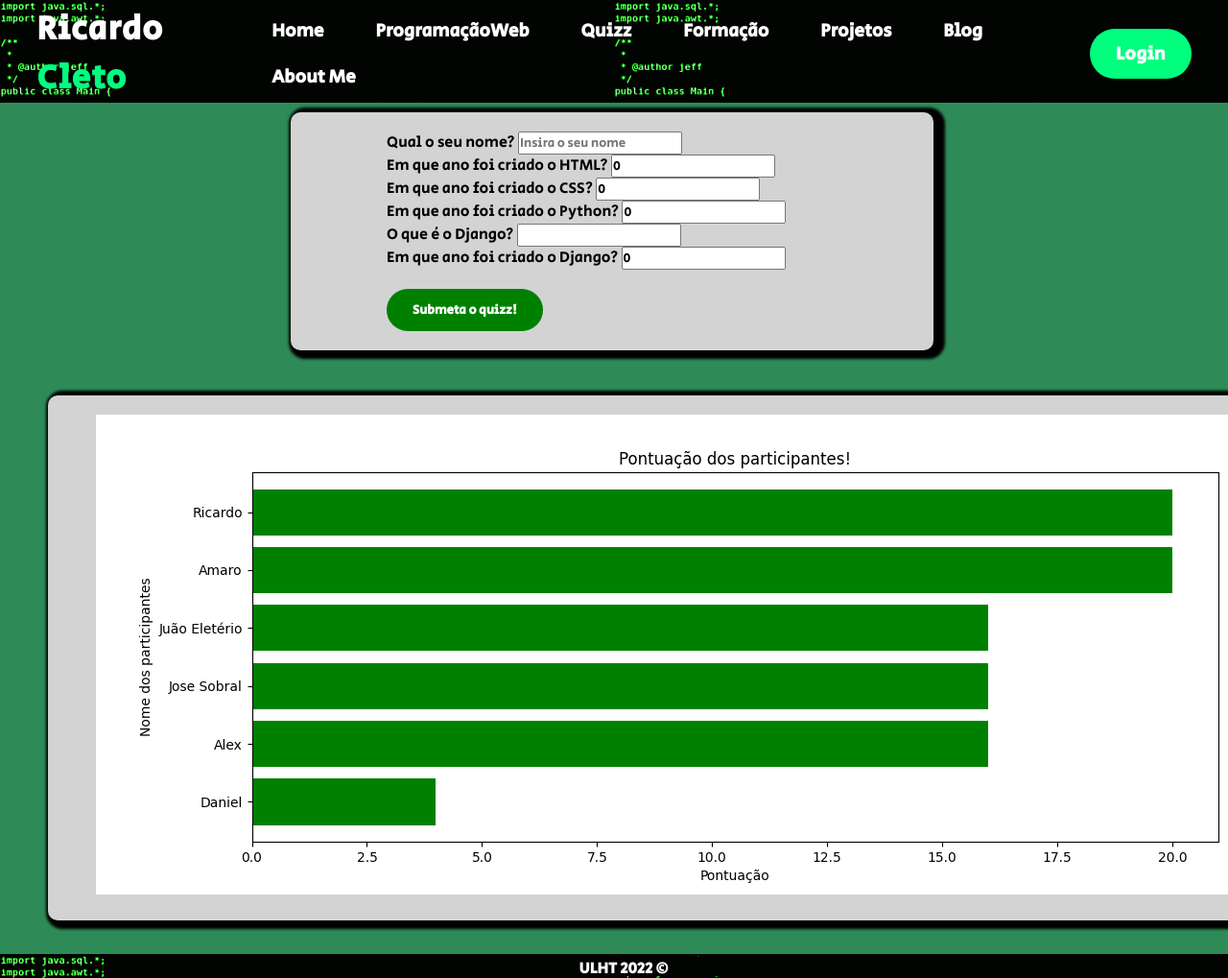
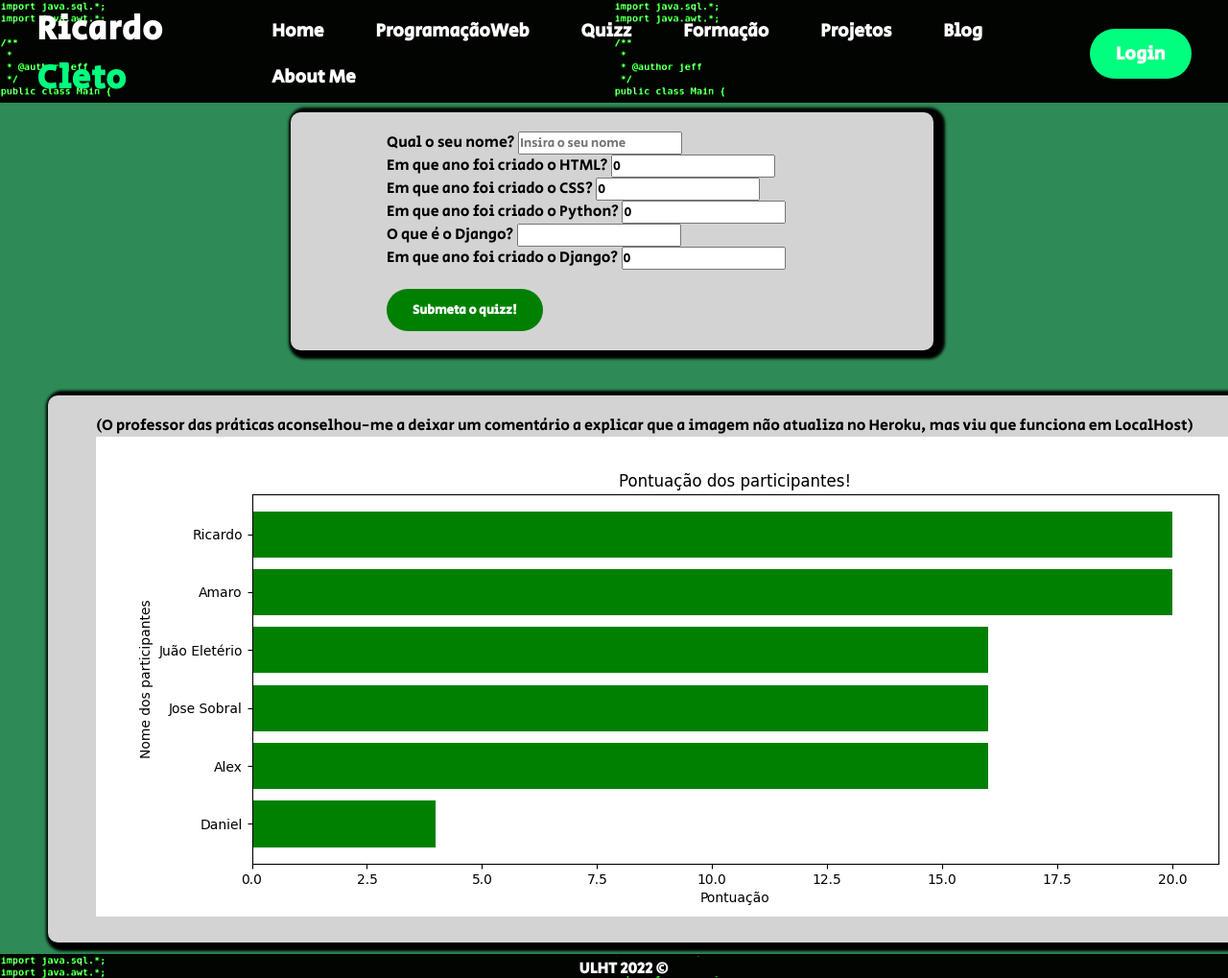
Before and after one commit to ricardocleto22006526/Projeto-PW-RicardoCleto-a22006526-, a Django app: template portfolio/templates/portfolio/quizz.html in a window 1280 px wide. Shown: the whole page at 96% size. Run offline with Django 4.2, Linux system fonts and the light colour scheme; the template is opened without the code that fills it: values that come from a table or form of the project are taken from there, others are empty; parts of the project's set-up code (start-up, migrations or seed data) failed here and were passed over.

Commit message:
Alterações nos divs interiores

```diff
--- a/portfolio/templates/portfolio/quizz.html
+++ b/portfolio/templates/portfolio/quizz.html
@@ -27,6 +27,8 @@
     <div class="divRetangulos">
 
         <div class="post2">
+            (O professor das práticas aconselhou-me a deixar um comentário a explicar que
+            a imagem não atualiza no Heroku, mas viu que funciona em LocalHost)
             {% load static %}
             <img src="/static/portfolio/images/grafico_final.png" alt="ERROR">
         </div>
```
